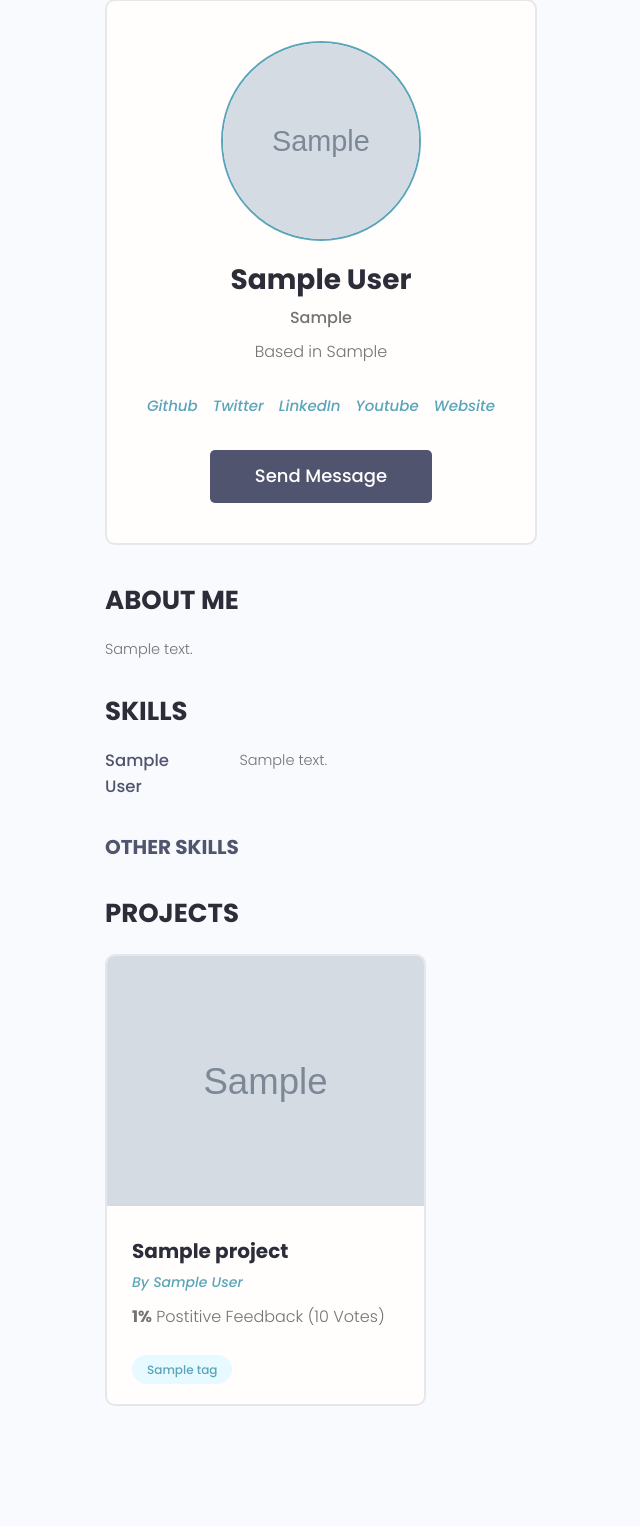
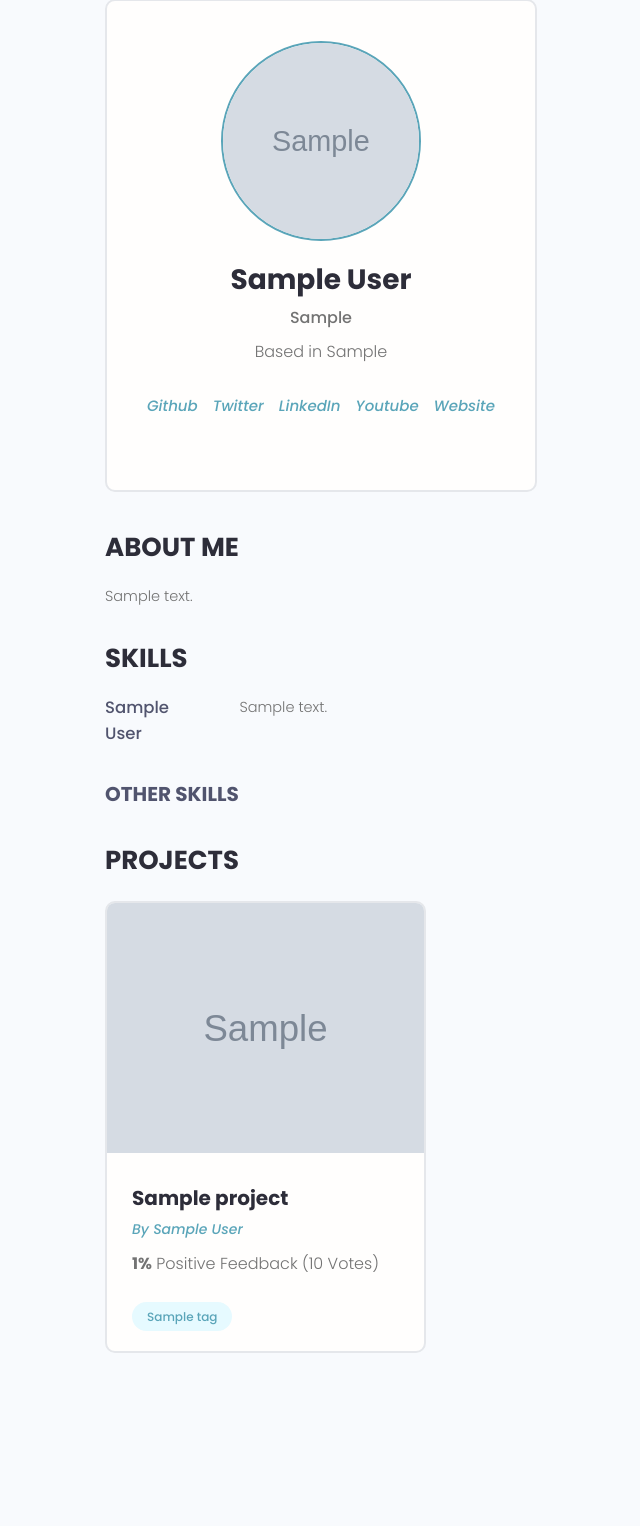
Before and after one commit to kikutan-day65/portofolio-dev-django, a Django app: page /profile/00000000-0000-0000-0000-000000000001/ in a window 1280 px wide. Shown: the part 113-1639 px from the top of the page, without its empty margins (23-663 px from the left). After the commit the page ends 1466 px from the top, so only its background shows below. Run offline with Django 4.2, Linux system fonts and the light colour scheme; a user stored in the database is signed in; tables that the repository leaves empty hold one stand-in row (values such as "Sample post"); grey boxes marked "Sample" are stand-in pictures; some libraries are stand-ins or nearby versions.

Commit message:
style: dont show Send Message if the profile is own page

```diff
--- a/devsearch/users/templates/users/user_profile.html
+++ b/devsearch/users/templates/users/user_profile.html
@@ -63,7 +63,11 @@
                             {% endif %}
 
                         </ul>
-                        <a href="#" class="btn btn--sub btn--lg">Send Message </a>
+
+
+                        {% if request.user.profile.id != profile.id %}
+                            <a href="{% url 'create-message' profile.id %}" class="btn btn--sub btn--lg">Send Message </a>
+                        {% endif %}
                     </div>
                 </div>
             </div>
@@ -115,7 +119,7 @@
                                         <h3 class="project__title">{{ project.title }}</h3>
                                         <p><a class="project__author" href="{% url 'user-profile' project.owner.id %}">By {{ project.owner.name }}</a></p>
                                         <p class="project--rating">
-                                            <span style="font-weight: bold;">{{ project.vote_ratio }}%</span> Postitive
+                                            <span style="font-weight: bold;">{{ project.vote_ratio }}%</span> Positive
                                             Feedback ({{ project.vote_total }} Vote{{ project.vote_total | pluralize:"s" }})
                                         </p>
                                         <div class="project__tags">
```
